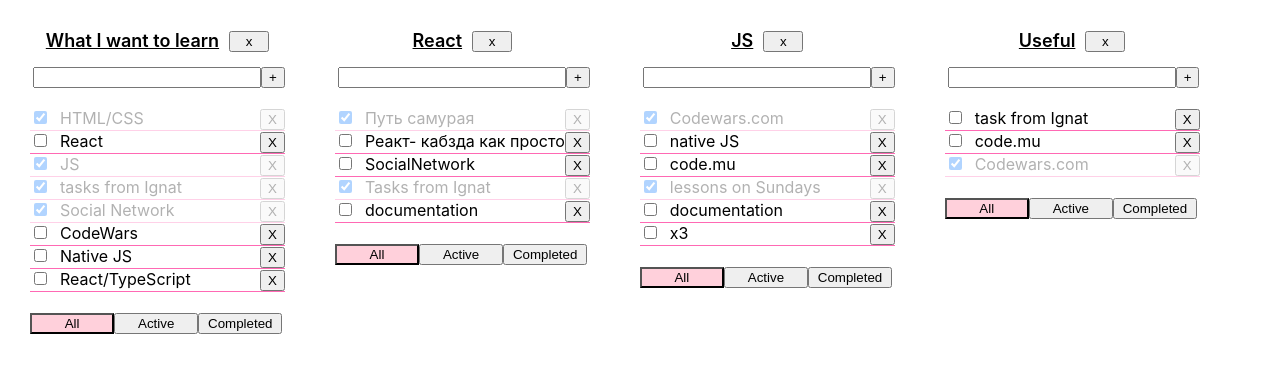
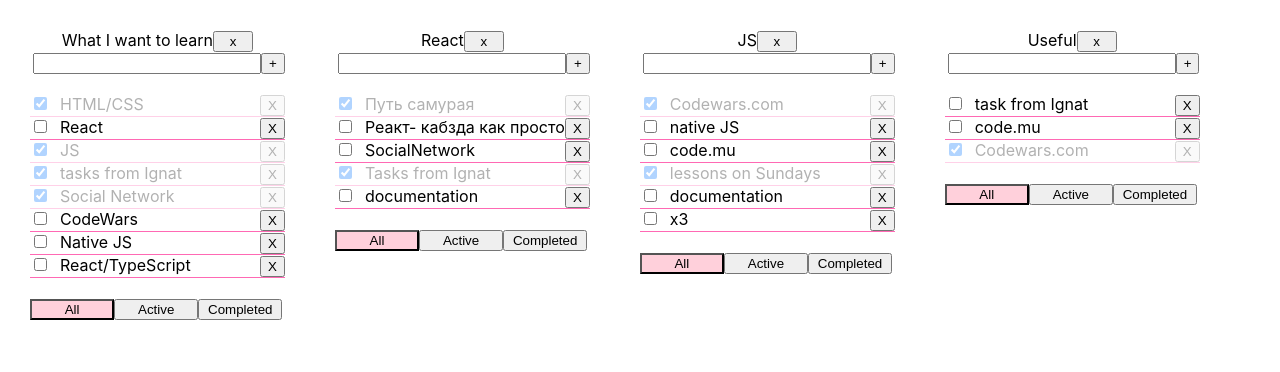
Before and after one commit to Margokomilfo-dev/todolist, a React (Create React App) app: page / in a window 1280 px wide. Shown: the top 372 px of the page. Built offline with nearby package versions, Linux system fonts and the light colour scheme.

Commit message:
6- ChangedSpanIntoInput component

```diff
--- a/src/App.tsx
+++ b/src/App.tsx
@@ -64,9 +64,7 @@ function App() {
 //-----------todolists---------
     const removeTodolist = (todolistId: string) => {
          let ourTodolists = todolists.filter(t => t.id !== todolistId)
-
         setTodolists(ourTodolists)
-
     }
 
 //------------tasks------------
--- /dev/null
+++ b/src/components/ChangedSpanIntoInput.tsx
@@ -0,0 +1,24 @@
+import React, {useState} from "react";
+
+type ChangedSpanIntoInputPropsType = {
+    title: string
+}
+export function ChangedSpanIntoInput(props: ChangedSpanIntoInputPropsType) {
+    let [editMod, setEditMod] = useState(false)
+    //----ON-------
+    const editModOn = () => {
+        setEditMod(true)
+    }
+    //----OFF-----
+    const editModOff = () => {
+        setEditMod(false)
+    }
+    return(
+        <div>
+            {editMod
+                ? <input onBlur={editModOff} value={props.title} autoFocus/>
+                : <div onDoubleClick={editModOn}>{props.title}</div>
+            }
+        </div>
+    )
+}
--- a/src/components/Todolist.module.css
+++ b/src/components/Todolist.module.css
@@ -37,12 +37,12 @@
     display: flex;
     justify-content: center;
 }
-.todolistTitle {
-    margin: 0 10px 15px 0;
-    font-size: 18px;
-    font-weight: 600;
-    text-decoration: underline;
-}
+/*.todolistTitle {*/
+/*    margin: 0 10px 15px 0;*/
+/*    font-size: 18px;*/
+/*    font-weight: 600;*/
+/*    text-decoration: underline;*/
+/*}*/
 .todolistBtn {
     width: 40px;
 }
--- a/src/components/Todolist.tsx
+++ b/src/components/Todolist.tsx
@@ -1,6 +1,7 @@
 import React, {ChangeEvent, useState, KeyboardEvent} from "react"
 import {TasksType, FilterValuesType} from "../App"
 import s from './Todolist.module.css'
+import { ChangedSpanIntoInput } from "./ChangedSpanIntoInput"
 
 type TodolistPropsType = {
     todolistId: string
@@ -66,13 +67,11 @@ export function Todolist(props: TodolistPropsType) {
         props.changeFilter('completed', props.todolistId)
     }
 
-
     return (
         <div>
             <div className={s.todolistHeader}>
-                <div className={s.todolistTitle}>{props.title}</div>
-                <div><button onClick={deleteTodolist} className={s.todolistBtn}>x</button></div>
-
+               <ChangedSpanIntoInput title={props.title}/>
+               <div><button onClick={deleteTodolist} className={s.todolistBtn}>x</button></div>
             </div>
             <div className={s.taskInput}>
                 <input value={inputValue} onChange={onInputChange} onKeyPress={addInputText}
```
